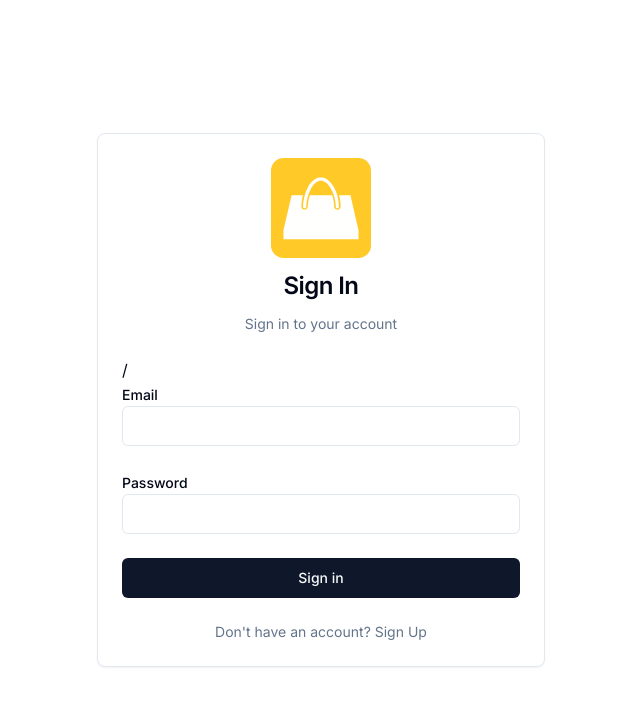
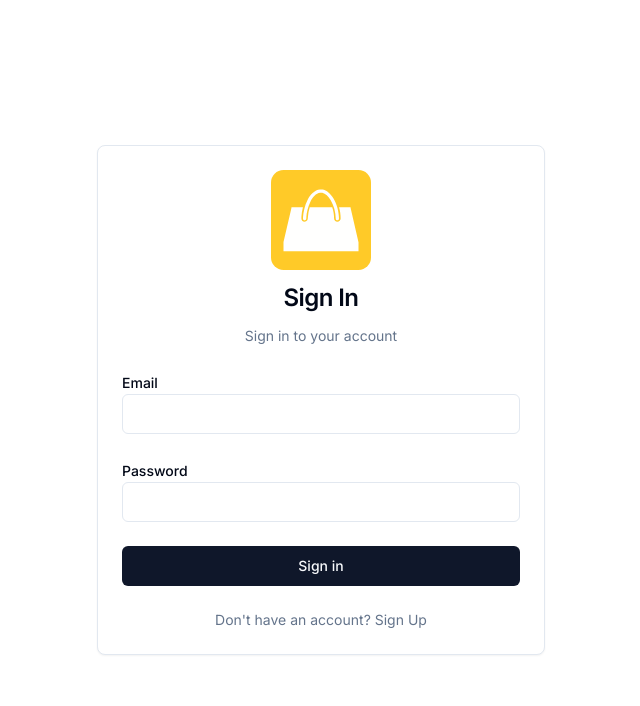
Before and after one commit to rangoc/Prostore-Ecommerce, a Next.js app: page /sign-in in a window 1280 px wide. Shown: the top 706 px of the page, without its empty margins (319-959 px from the left). Built offline with nearby package versions, Linux system fonts and the light colour scheme; no server answers.

Commit message:
fix callbackUrl input type

```diff
--- a/app/(auth)/sign-in/credentials-signin-form.tsx
+++ b/app/(auth)/sign-in/credentials-signin-form.tsx
@@ -31,7 +31,7 @@
   };
   return (
     <form action={action}>
-      <input type="hiden" name="callbackUrl" value={callbackUrl} />
+      <input type="hidden" name="callbackUrl" value={callbackUrl} />
       <div className="space-y-6">
         <div>
           <Label htmlFor="email">Email</Label>
```
